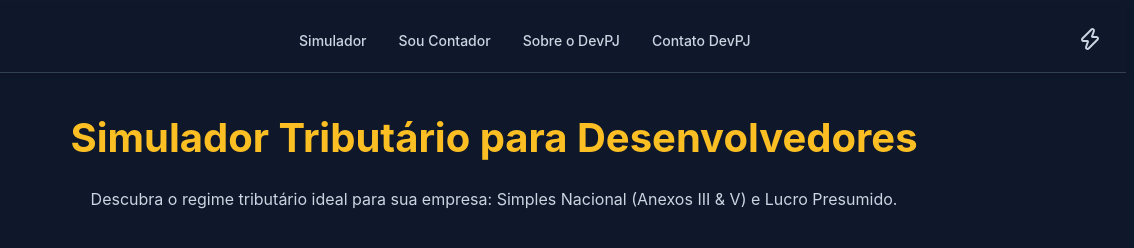
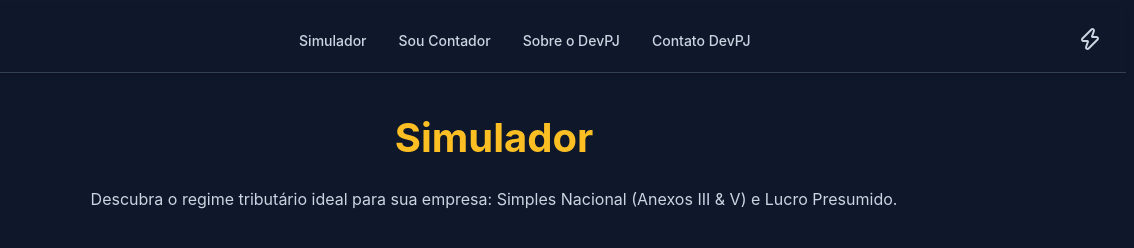
Before and after one commit to RebecaAbisag/Simulador-Tributario, a plain HTML site: page index.html in a window 1280 px wide. Shown: the top 248 px of the page, 146-1280 px from the left. Drawn offline with nearby package versions, Linux system fonts and the light colour scheme.

Commit message:
teste again

```diff
--- a/index.html
+++ b/index.html
@@ -55,7 +55,7 @@
 
   <!-- Header: Seção de cabeçalho com título e subtítulo -->
   <header class="header ">
-    <h1 class="header__title">Simulador Tributário para Desenvolvedores</h1>
+    <h1 class="header__title">Simulador</h1>
     <p class="header__subtitle">Descubra o regime tributário ideal para sua empresa: Simples Nacional (Anexos III & V) e
       Lucro Presumido.</p>
   </header>
```
